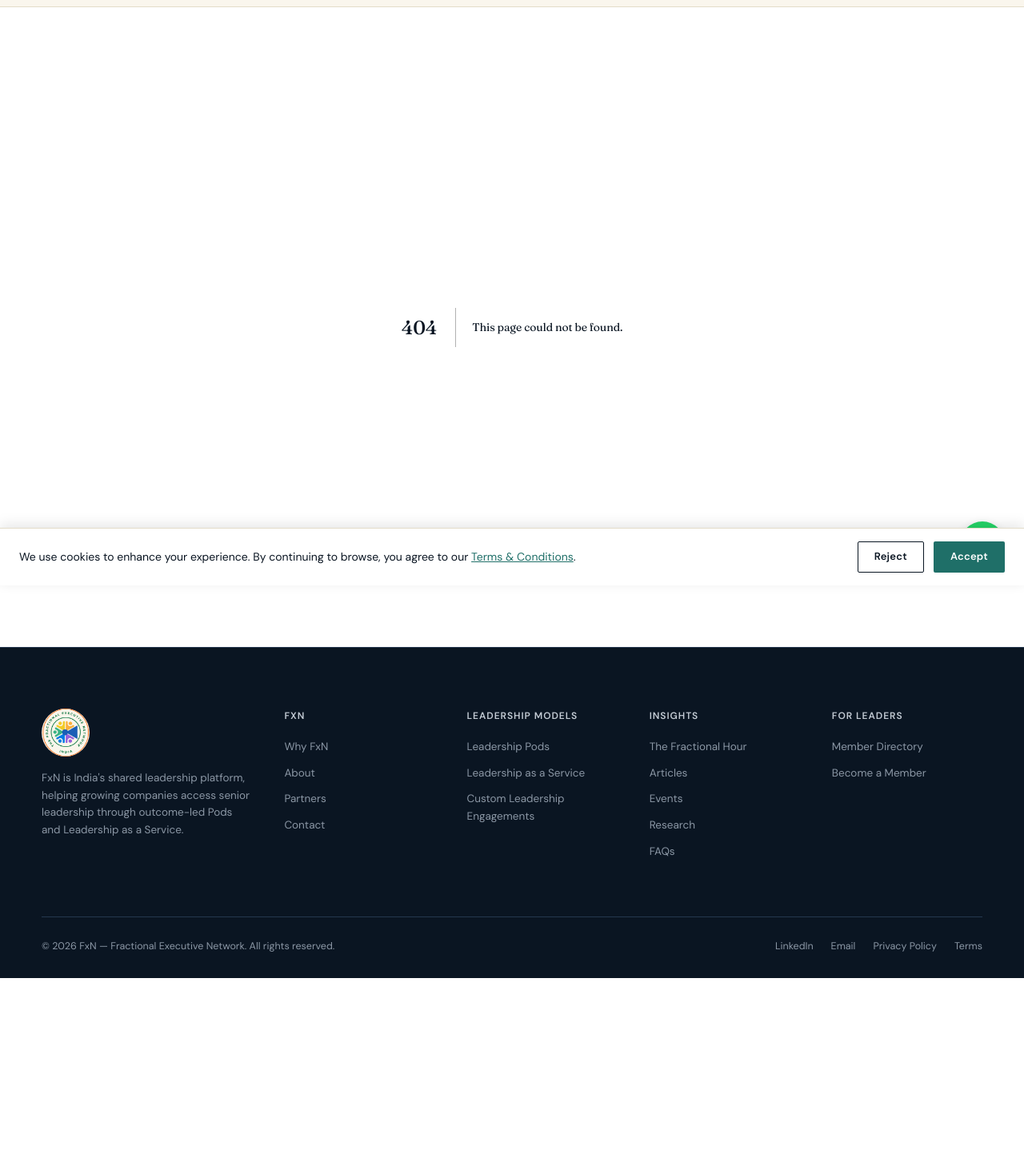
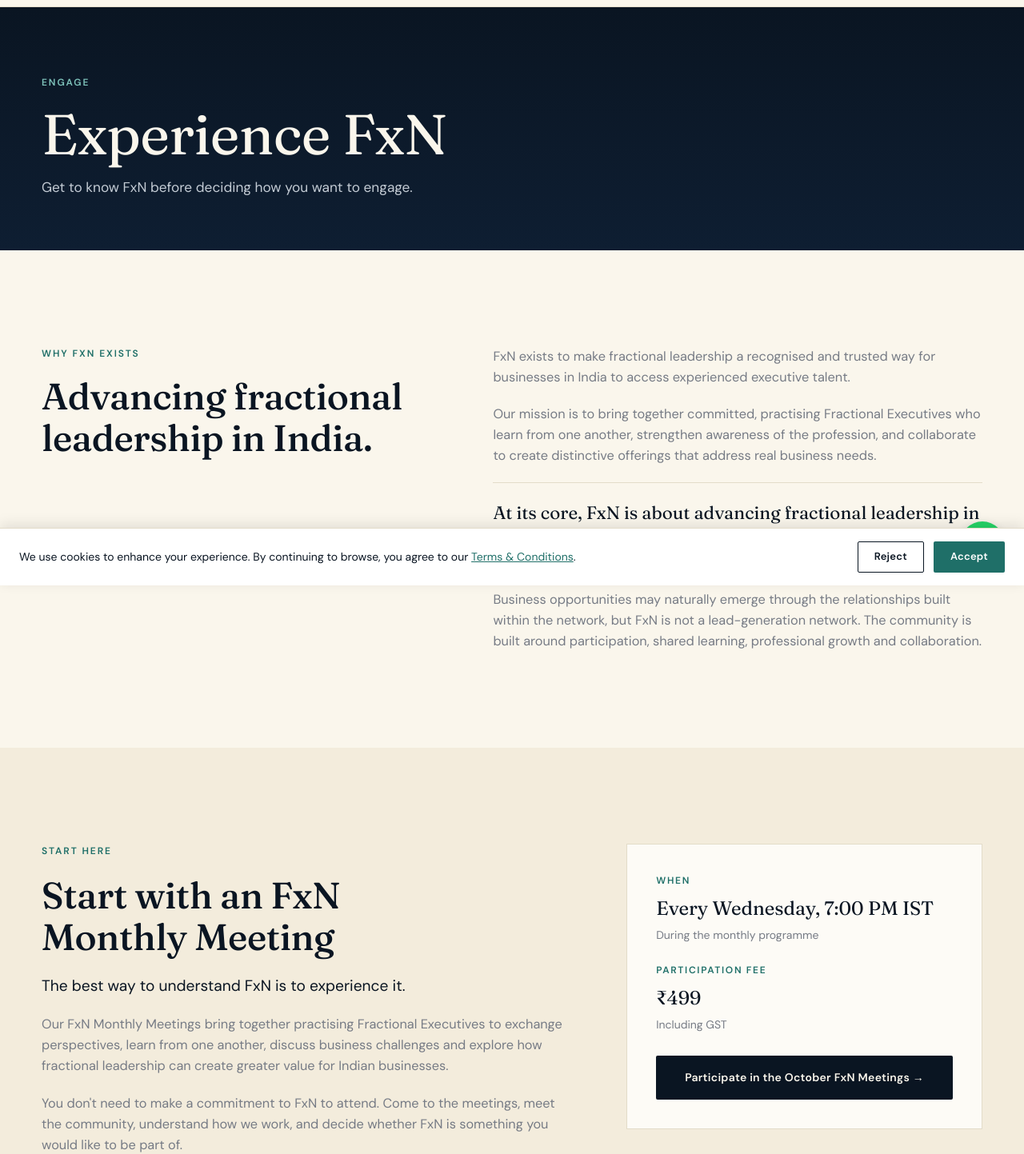
Before and after one commit to harinathpv/fxn-july26, a Next.js app: page /engage in a window 1280 px wide. Before the commit this address had no page. Shown: the part 68-1511 px from the top of the page at 80% size. Before the commit the page ends 1291 px from the top, so only its background shows below. Built offline with nearby package versions, Linux system fonts and the light colour scheme.

Commit message:
Add Engage page and nav menu item

```diff
--- /dev/null
+++ b/app/engage/page.tsx
@@ -0,0 +1,91 @@
+import type { Metadata } from "next";
+
+export const metadata: Metadata = {
+  title: "Engage — FxN | The Fractional Executive Network India",
+  description:
+    "Get to know FxN before deciding how you want to engage. Start with an FxN Monthly Meeting.",
+};
+
+const OCTOBER_REGISTRATION_URL = "https://luma.com/fxn";
+
+export default function EngagePage() {
+  return (
+    <>
+      <section className="page-hero">
+        <div className="wrap">
+          <span className="label">Engage</span>
+          <h1>Experience FxN</h1>
+          <p>Get to know FxN before deciding how you want to engage.</p>
+        </div>
+      </section>
+
+      <section id="about-fxn">
+        <div className="wrap engage-intro">
+          <div className="section-head">
+            <span className="label">Why FxN exists</span>
+            <h2 className="text-balance">Advancing fractional leadership in India.</h2>
+          </div>
+          <div className="engage-body">
+            <p>
+              FxN exists to make fractional leadership a recognised and trusted way for businesses in India to
+              access experienced executive talent.
+            </p>
+            <p>
+              Our mission is to bring together committed, practising Fractional Executives who learn from one
+              another, strengthen awareness of the profession, and collaborate to create distinctive offerings
+              that address real business needs.
+            </p>
+            <p className="engage-emphasis">At its core, FxN is about advancing fractional leadership in India.</p>
+            <p>
+              Business opportunities may naturally emerge through the relationships built within the network, but
+              FxN is not a lead-generation network. The community is built around participation, shared learning,
+              professional growth and collaboration.
+            </p>
+          </div>
+        </div>
+      </section>
+
+      <section className="warm" id="monthly-meetings">
+        <div className="wrap engage-meeting">
+          <div className="engage-meeting-copy">
+            <span className="label">Start here</span>
+            <h2 className="text-balance">Start with an FxN Monthly Meeting</h2>
+            <p className="engage-lead">The best way to understand FxN is to experience it.</p>
+            <p>
+              Our FxN Monthly Meetings bring together practising Fractional Executives to exchange perspectives,
+              learn from one another, discuss business challenges and explore how fractional leadership can create
+              greater value for Indian businesses.
+            </p>
+            <p>
+              You don&apos;t need to make a commitment to FxN to attend. Come to the meetings, meet the community,
+              understand how we work, and decide whether FxN is something you would like to be part of.
+            </p>
+          </div>
+
+          <aside className="engage-card" aria-label="Meeting details">
+            <dl>
+              <div>
+                <dt>When</dt>
+                <dd>Every Wednesday, 7:00 PM IST</dd>
+                <dd className="engage-note">During the monthly programme</dd>
+              </div>
+              <div>
+                <dt>Participation Fee</dt>
+                <dd>₹499</dd>
+                <dd className="engage-note">Including GST</dd>
+              </div>
+            </dl>
+            <a
+              href={OCTOBER_REGISTRATION_URL}
+              target="_blank"
+              rel="noopener noreferrer"
+              className="btn btn-primary"
+            >
+              Participate in the October FxN Meetings →
+            </a>
+          </aside>
+        </div>
+      </section>
+    </>
+  );
+}
--- a/app/globals.css
+++ b/app/globals.css
@@ -386,6 +386,26 @@ footer{background:var(--navy-deep);color:#8B97A5;border-top:1px solid var(--line
 .page-hero h1{color:var(--ivory);margin-bottom:16px;max-width:760px;}
 .page-hero p{color:#C4CCD5;font-size:1.08rem;max-width:640px;}
 
+/* ================= ENGAGE ================= */
+.engage-intro{display:grid;grid-template-columns:0.9fr 1.1fr;gap:64px;align-items:start;}
+.engage-intro .section-head{margin-bottom:0;}
+.engage-body{display:flex;flex-direction:column;gap:20px;}
+.engage-body p{line-height:1.6;}
+.engage-emphasis{font-family:'Fraunces',serif;font-size:1.4rem !important;color:var(--navy-deep) !important;border-top:1px solid var(--line);border-bottom:1px solid var(--line);padding:20px 0;}
+.engage-meeting{display:grid;grid-template-columns:1.2fr 0.8fr;gap:64px;align-items:start;}
+.engage-meeting-copy{display:flex;flex-direction:column;gap:20px;}
+.engage-meeting-copy p{line-height:1.6;}
+.engage-lead{font-size:1.2rem !important;color:var(--navy-deep) !important;}
+.engage-card{background:var(--paper);border:1px solid var(--line);padding:36px;display:flex;flex-direction:column;gap:28px;}
+.engage-card dl{display:flex;flex-direction:column;gap:24px;}
+.engage-card dt{font-size:12px;letter-spacing:0.14em;text-transform:uppercase;color:var(--teal);font-weight:600;margin-bottom:6px;}
+.engage-card dd{font-family:'Fraunces',serif;font-size:1.5rem;color:var(--navy-deep);}
+.engage-card dd.engage-note{font-family:inherit;font-size:14px;color:var(--grey);margin-top:2px;}
+.engage-card .btn{text-align:center;justify-content:center;}
+@media (max-width:860px){
+  .engage-intro,.engage-meeting{grid-template-columns:1fr;gap:40px;}
+}
+
 .podcast-layout{display:grid;grid-template-columns:1.1fr 0.9fr;gap:56px;align-items:center;}
 .video-frame{position:relative;width:100%;aspect-ratio:16/9;border:1px solid var(--line);background:var(--navy-soft);overflow:hidden;}
 .video-frame iframe{width:100%;height:100%;border:0;display:block;}
--- a/components/Header.tsx
+++ b/components/Header.tsx
@@ -42,6 +42,9 @@ export default function Header() {
                 <Link href="/#insights">Insights Overview</Link>
                 <Link href="/events-social">Events &amp; Social</Link>
               </div>
+            </li>
+            <li>
+              <Link href="/engage">Engage</Link>
             </li>
             <li>
               <Link href="/#collective">About</Link>
@@ -94,6 +97,9 @@ export default function Header() {
             <Link href="/events-social" onClick={() => setOpen(false)}>— Events &amp; Social</Link>
           </li>
           <li>
+            <Link href="/engage" onClick={() => setOpen(false)}>Engage</Link>
+          </li>
+          <li>
             <Link href="/#collective" onClick={() => setOpen(false)}>About</Link>
           </li>
         </ul>
```
